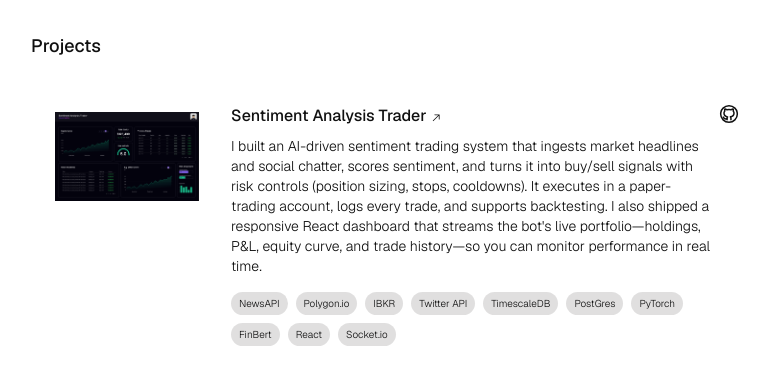
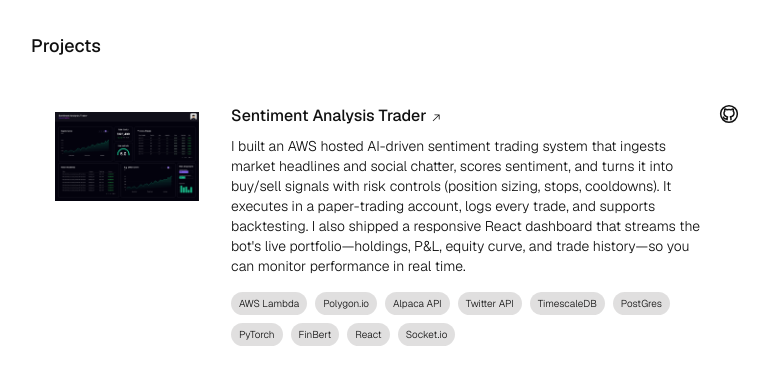
Before and after one commit to Utkarsh-M13/portfolio-frontend, a React (Vite) app: page / in a window 1280 px wide. Shown: the part 1860-2225 px from the top of the page, without its empty margins (209-978 px from the left). Built offline with nearby package versions, Linux system fonts and the light colour scheme.

Commit message:
update sat

```diff
--- a/src/components/Projects.tsx
+++ b/src/components/Projects.tsx
@@ -16,8 +16,8 @@ const Projects = () => {
     {
       title: 'Sentiment Analysis Trader',
       src: "/assets/dashboard.png",
-      description: "I built an AI-driven sentiment trading system that ingests market headlines and social chatter, scores sentiment, and turns it into buy/sell signals with risk controls (position sizing, stops, cooldowns). It executes in a paper-trading account, logs every trade, and supports backtesting. I also shipped a responsive React dashboard that streams the bot's live portfolio—holdings, P&L, equity curve, and trade history—so you can monitor performance in real time.",
-      technologies: ["NewsAPI", 'Polygon.io', 'IBKR', 'Twitter API', 'TimescaleDB', 'PostGres', 'PyTorch', 'FinBert', 'React', 'Socket.io'],
+      description: "I built an AWS hosted AI-driven sentiment trading system that ingests market headlines and social chatter, scores sentiment, and turns it into buy/sell signals with risk controls (position sizing, stops, cooldowns). It executes in a paper-trading account, logs every trade, and supports backtesting. I also shipped a responsive React dashboard that streams the bot's live portfolio—holdings, P&L, equity curve, and trade history—so you can monitor performance in real time.",
+      technologies: ["AWS Lambda", 'Polygon.io', 'Alpaca API', 'Twitter API', 'TimescaleDB', 'PostGres', 'PyTorch', 'FinBert', 'React', 'Socket.io'],
       github: 'https://github.com/Utkarsh-M13/Sentiment-Analysis-Trader',
       link: 'https://sat.utkarsh-dev.com/',
       comingSoon: true
```
